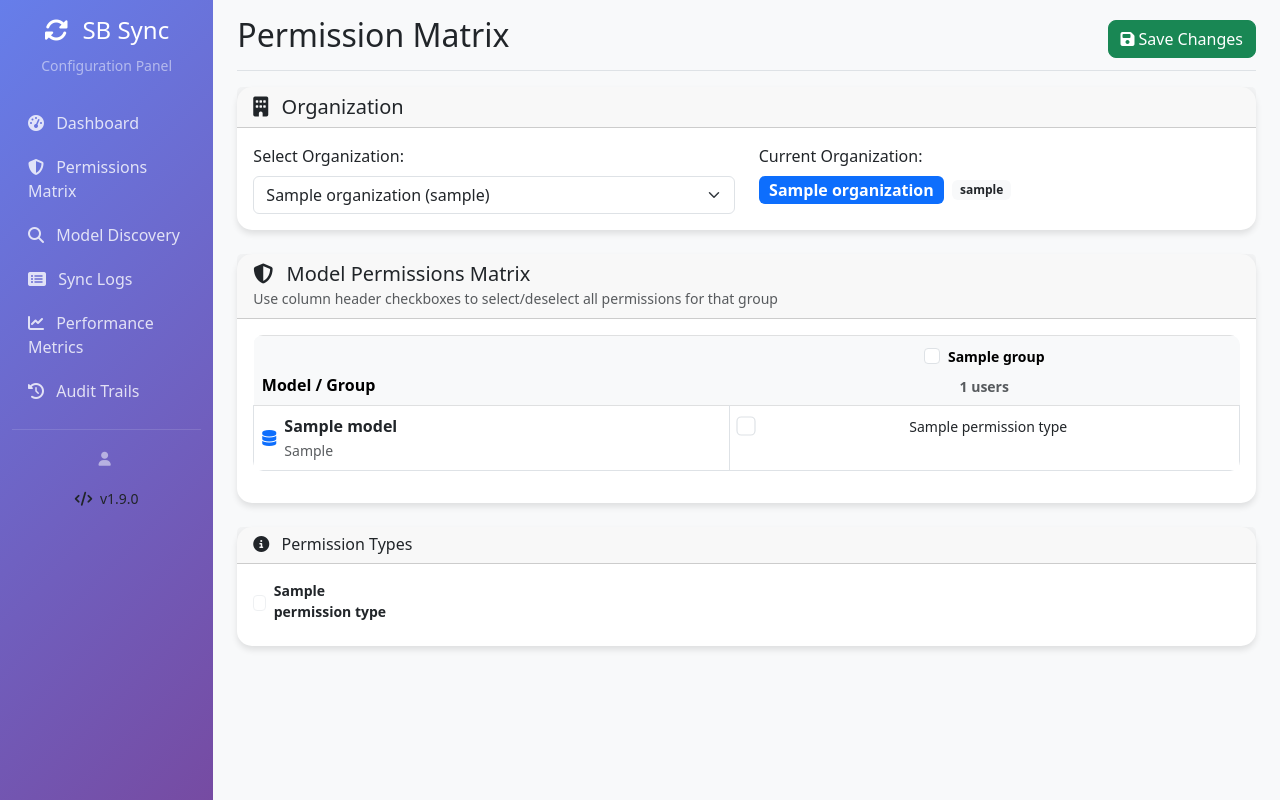
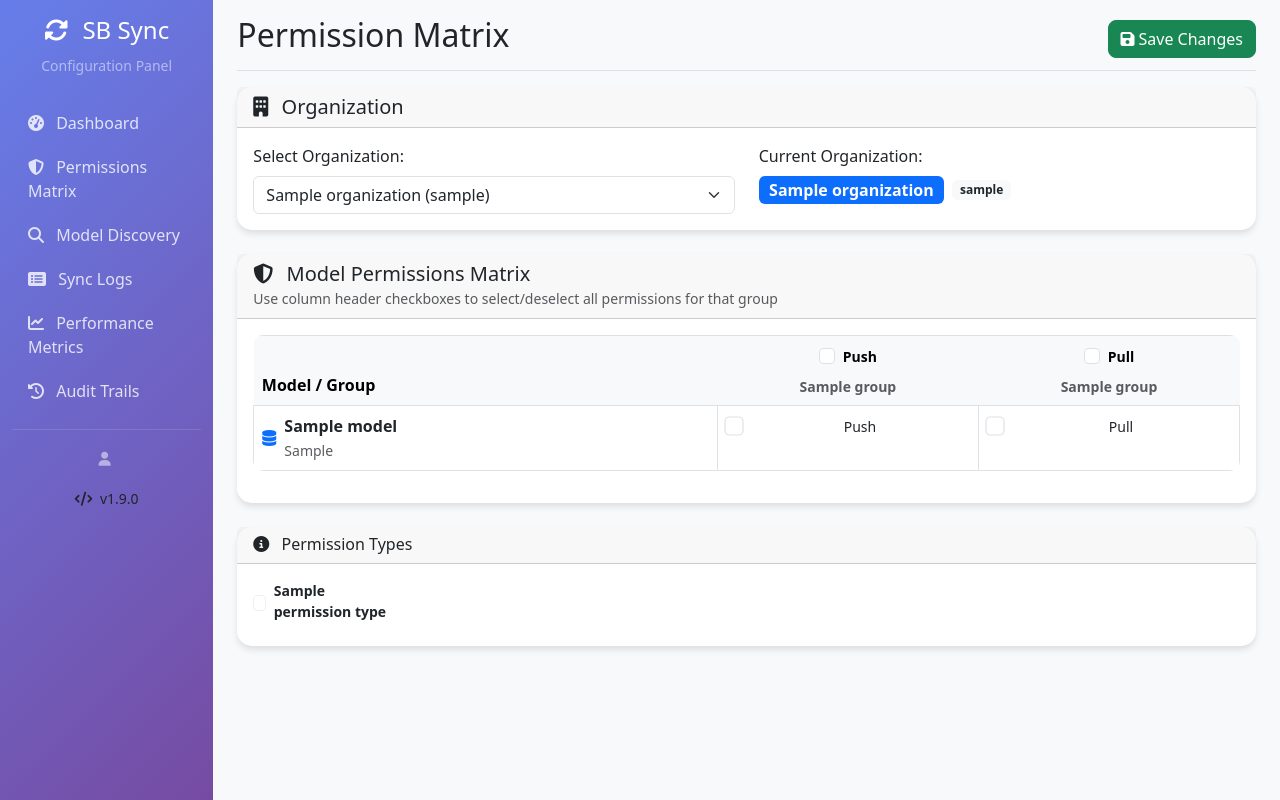
Before and after one commit to mahiti-org/sync, a Django app: template sb_sync/templates/sb_sync/permission_matrix.html in a window 1280 px wide. Run offline with Django 4.2, Linux system fonts and the light colour scheme; tables that the repository leaves empty hold one stand-in row (values such as "Sample post"); the template is opened without the code that fills it: values that come from a table or form of the project are taken from there, most other values are stand-ins (such as "Sample title", 1, 10 or a date in 2020).

Commit message:
Improve: Split push and pull permissions into separate columns with individual select-all functionality

```diff
--- a/sb_sync/templates/sb_sync/permission_matrix.html
+++ b/sb_sync/templates/sb_sync/permission_matrix.html
@@ -67,19 +67,36 @@
                                 <tr>
                                     <th style="min-width: 200px;">Model / Group</th>
                                     {% for group in groups %}
-                                        <th class="text-center" style="min-width: 120px;">
+                                        <th class="text-center" style="min-width: 80px;">
                                             <div class="d-flex flex-column align-items-center">
                                                 <div class="form-check mb-2">
                                                     <input class="form-check-input column-select-all"
                                                            type="checkbox"
-                                                           id="select_all_{{ group.id }}"
-                                                           data-group="{{ group.id }}">
+                                                           id="select_all_push_{{ group.id }}"
+                                                           data-group="{{ group.id }}"
+                                                           data-permission="can_push">
                                                     <label class="form-check-label small fw-bold"
-                                                           for="select_all_{{ group.id }}">
-                                                        {{ group.name }}
+                                                           for="select_all_push_{{ group.id }}">
+                                                        Push
                                                     </label>
                                                 </div>
-                                                <small class="text-muted">{{ group.user_set.count }} users</small>
+                                                <small class="text-muted">{{ group.name }}</small>
+                                            </div>
+                                        </th>
+                                        <th class="text-center" style="min-width: 80px;">
+                                            <div class="d-flex flex-column align-items-center">
+                                                <div class="form-check mb-2">
+                                                    <input class="form-check-input column-select-all"
+                                                           type="checkbox"
+                                                           id="select_all_pull_{{ group.id }}"
+                                                           data-group="{{ group.id }}"
+                                                           data-permission="can_pull">
+                                                    <label class="form-check-label small fw-bold"
+                                                           for="select_all_pull_{{ group.id }}">
+                                                        Pull
+                                                    </label>
+                                                </div>
+                                                <small class="text-muted">{{ group.name }}</small>
                                             </div>
                                         </th>
                                     {% endfor %}
@@ -101,23 +118,40 @@
                                     {% for group in groups %}
                                         <td class="text-center">
                                             <div class="permission-group" data-model="{{ model }}" data-group="{{ group.id }}">
-                                                {% for perm_type, perm_label in permission_types %}
-                                                    <div class="form-check form-check-inline d-block mb-1">
+                                                <div class="form-check d-block">
                                                     <input class="form-check-input permission-checkbox"
                                                            type="checkbox"
-                                                               id="perm_{{ model|slugify }}_{{ group.id }}_{{ perm_type }}"
+                                                           id="perm_{{ model|slugify }}_{{ group.id }}_can_push"
                                                            data-model="{{ model }}"
                                                            data-group="{{ group.id }}"
-                                                               data-permission="{{ perm_type }}"
+                                                           data-permission="can_push"
                                                            {% with key=group.id|add:"_"|add:model %}
-                                                             {% if existing_permissions|lookup:key|lookup:perm_type %}checked{% endif %}
+                                                             {% if existing_permissions|lookup:key|lookup:"can_push" %}checked{% endif %}
                                                          {% endwith %}>
                                                          <label class="form-check-label small"
-                                                                for="perm_{{ model|slugify }}_{{ group.id }}_{{ perm_type }}">
-                                                             {{ perm_label }}
+                                                                for="perm_{{ model|slugify }}_{{ group.id }}_can_push">
+                                                             Push
                                                          </label>
                                                 </div>
-                                                {% endfor %}
+                                            </div>
+                                        </td>
+                                        <td class="text-center">
+                                            <div class="permission-group" data-model="{{ model }}" data-group="{{ group.id }}">
+                                                <div class="form-check d-block">
+                                                    <input class="form-check-input permission-checkbox"
+                                                           type="checkbox"
+                                                           id="perm_{{ model|slugify }}_{{ group.id }}_can_pull"
+                                                           data-model="{{ model }}"
+                                                           data-group="{{ group.id }}"
+                                                           data-permission="can_pull"
+                                                           {% with key=group.id|add:"_"|add:model %}
+                                                             {% if existing_permissions|lookup:key|lookup:"can_pull" %}checked{% endif %}
+                                                         {% endwith %}>
+                                                         <label class="form-check-label small"
+                                                                for="perm_{{ model|slugify }}_{{ group.id }}_can_pull">
+                                                             Pull
+                                                         </label>
+                                                </div>
                                             </div>
                                         </td>
                                     {% endfor %}
@@ -185,13 +219,14 @@ $(document).ready(function() {
     // Column header checkbox functionality
     $('.column-select-all').change(function() {
         const groupId = $(this).data('group');
+        const permissionType = $(this).data('permission');
         const isChecked = $(this).is(':checked');
 
         // Select/deselect all checkboxes in this column
-        $(`.permission-checkbox[data-group="${groupId}"]`).prop('checked', isChecked).trigger('change');
+        $(`.permission-checkbox[data-group="${groupId}"][data-permission="${permissionType}"]`).prop('checked', isChecked).trigger('change');
 
         // Update the column header checkbox state based on individual checkboxes
-        updateColumnHeaderState(groupId);
+        updateColumnHeaderState(groupId, permissionType);
     });
 
     // Permission checkbox change handler - Optimized for bulk operations
@@ -218,7 +253,7 @@ $(document).ready(function() {
         }
 
         // Update column header state
-        updateColumnHeaderState(group);
+        updateColumnHeaderState(group, permission);
 
         updateSaveButton();
 
@@ -232,11 +267,11 @@ $(document).ready(function() {
     });
 
     // Function to update column header checkbox state
-    function updateColumnHeaderState(groupId) {
-        const checkboxes = $(`.permission-checkbox[data-group="${groupId}"]`);
+    function updateColumnHeaderState(groupId, permissionType) {
+        const checkboxes = $(`.permission-checkbox[data-group="${groupId}"][data-permission="${permissionType}"]`);
         const checkedCount = checkboxes.filter(':checked').length;
         const totalCount = checkboxes.length;
-        const columnHeader = $(`#select_all_${groupId}`);
+        const columnHeader = $(`#select_all_${permissionType}_${groupId}`);
 
         if (checkedCount === 0) {
             columnHeader.prop('indeterminate', false).prop('checked', false);
@@ -366,7 +401,9 @@ $(document).ready(function() {
 
     // Initialize column header states
     {% for group in groups %}
-        updateColumnHeaderState({{ group.id }});
+        {% for perm_type, perm_label in permission_types %}
+            updateColumnHeaderState({{ group.id }}, '{{ perm_type }}');
+        {% endfor %}
     {% endfor %}
 
     // Initialize
```
Lines whose indentation alone changed are shown as unchanged.
